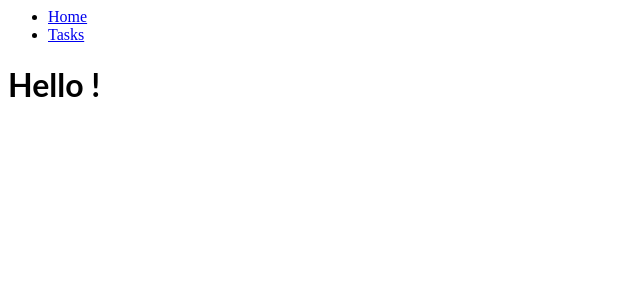
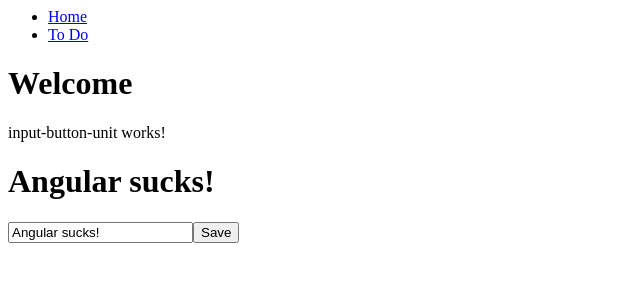
Before and after one commit to mtrijsel/ng-simple-todo, an Angular app: page /todo in a window 1280 px wide. Before the commit this address led to /home. Shown: the top 300 px of the page, without its empty margins (0-640 px from the left). Built offline with nearby package versions, Linux system fonts and the light colour scheme.

Commit message:
4 files modified, 3 added

```diff
--- a/src/app/app-routing.module.ts
+++ b/src/app/app-routing.module.ts
@@ -3,7 +3,7 @@ import { CommonModule } from "@angular/common";
 import { RouterModule } from "@angular/router";
 
 import { HelloComponent } from "./home/hello.component";
-import { InputButtonUnitComponent } from "../input-button-unit/input-button-unit.component";
+import { TodoComponent } from "./todo/todo.component";
 
 @NgModule({
   declarations: [],
@@ -12,7 +12,7 @@ import { InputButtonUnitComponent } from "../input-button-unit/input-button-unit
     RouterModule.forRoot(
       [
         { path: "home", component: HelloComponent },
-        { path: "tasks", component: InputButtonUnitComponent },
+        { path: "todo", component: TodoComponent },
         { path: "", redirectTo: "home", pathMatch: "full" },
         { path: "**", redirectTo: "home", pathMatch: "full" }
       ],
--- a/src/app/app.component.html
+++ b/src/app/app.component.html
@@ -4,7 +4,7 @@
       <a [routerLink]="['/home']">Home</a>
     </li>
     <li>
-      <a [routerLink]="['/tasks']">Tasks</a>
+      <a [routerLink]="['/todo']">To Do</a>
     </li>
   </ul>
   <router-outlet></router-outlet>
--- a/src/app/app.module.ts
+++ b/src/app/app.module.ts
@@ -5,10 +5,12 @@ import { FormsModule } from "@angular/forms";
 import { AppComponent } from "./app.component";
 import { HelloComponent } from "./home/hello.component";
 import { AppRoutingModule } from "./app-routing.module";
+import { TodoComponent } from './todo/todo.component';
+import { InputButtonUnitComponent } from "../input-button-unit/input-button-unit.component";
 
 @NgModule({
   imports: [BrowserModule, FormsModule, AppRoutingModule],
-  declarations: [AppComponent, HelloComponent],
+  declarations: [AppComponent, HelloComponent, TodoComponent, InputButtonUnitComponent],
   bootstrap: [AppComponent]
 })
 export class AppModule {}
--- /dev/null
+++ b/src/app/todo/todo.component.html
@@ -0,0 +1,3 @@
+<h1>Welcome</h1>
+
+<app-input-button-unit></app-input-button-unit>
--- /dev/null
+++ b/src/app/todo/todo.component.ts
@@ -0,0 +1,24 @@
+import { Component, OnInit } from '@angular/core';
+
+@Component({
+  selector: 'app-todo',
+  templateUrl: './todo.component.html',
+  styleUrls: ['./todo.component.css']
+})
+export class TodoComponent implements OnInit {
+  title = 'todo-list';
+  todoList = [
+    {title: 'install NodeJS'},
+    {title: 'install Angular CLI'},
+    {title: 'create new app'},
+    {title: 'serve app'},
+    {title: 'develop app'},
+    {title: 'deploy app'},
+  ];
+
+  constructor() { }
+
+  ngOnInit() {
+  }
+
+}
--- a/src/input-button-unit/input-button-unit.component.html
+++ b/src/input-button-unit/input-button-unit.component.html
@@ -5,6 +5,7 @@
 <input
   #inputElementRef
   [value]="title"
+  (keyup.enter)="changeTitle(inputElementRef.value)"
 />
 
 <button (click)="changeTitle(inputElementRef.value)">Save</button>
```
Also changed, not shown: src/app/todo/todo.component.css (added).
